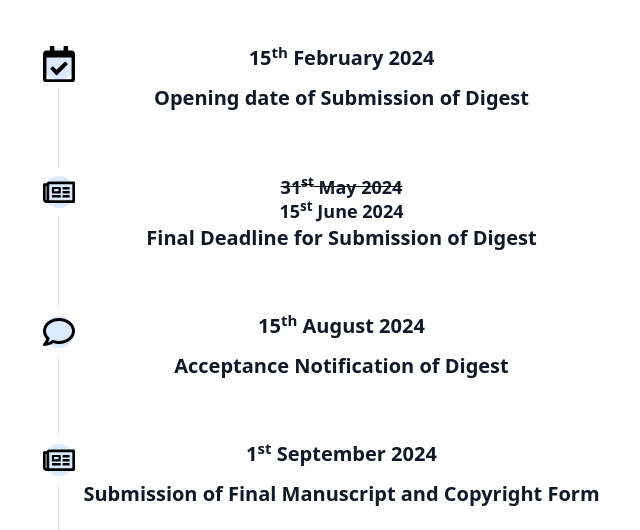
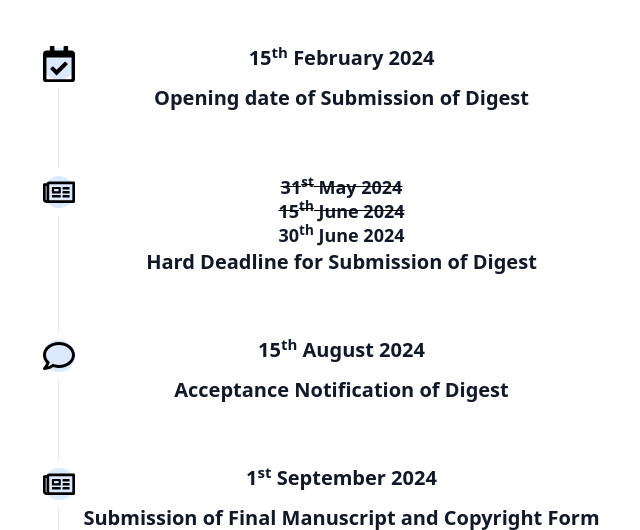
Before and after one commit to anirudhprabhakaran3/pedes-website, a Django app: template web/templates/pages/important_dates.html in a window 1280 px wide. Shown: the part 352-882 px from the top of the page, without its empty margins (319-959 px from the left). Run offline with Django 4.2, Linux system fonts and the light colour scheme; the template is opened without the code that fills it, so the values that code supplies are empty; some libraries are stand-ins or nearby versions.

Commit message:
dates changed

```diff
--- a/web/templates/pages/important_dates.html
+++ b/web/templates/pages/important_dates.html
@@ -27,10 +27,13 @@ Important Dates
                 <s><time class="mb-1 text-lg font-bold leading-none text-gray-900 font-helvetica">31<sup>st</sup> May 2024
                 </time></s>
                 <br>
-                <time class="mb-1 text-lg font-bold leading-none text-gray-900 font-helvetica">15<sup>st</sup> June
+                <s><time class="mb-1 text-lg font-bold leading-none text-gray-900 font-helvetica">15<sup>th</sup> June 2024
+                </time></s>
+                <br>
+                <time class="mb-1 text-lg font-bold leading-none text-gray-900 font-helvetica">30<sup>th</sup> June
                     2024
                 </time>
-                <h2 class="mb-4 text-xl font-semibold text-gray-900 dark:text-black">Final Deadline for Submission of Digest</h2>
+                <h2 class="mb-4 text-xl font-semibold text-gray-900 dark:text-black">Hard Deadline for Submission of Digest</h2>
             </li>
             <li class="mb-16 ml-6 font-semibold">
                 <span class="absolute flex items-center justify-center w-8 h-8 bg-blue-100 rounded-full -left-4 ring-8 ring-white ">
```
Also changed, not shown: web/templates/pages/home.html (+6 -3 lines).
